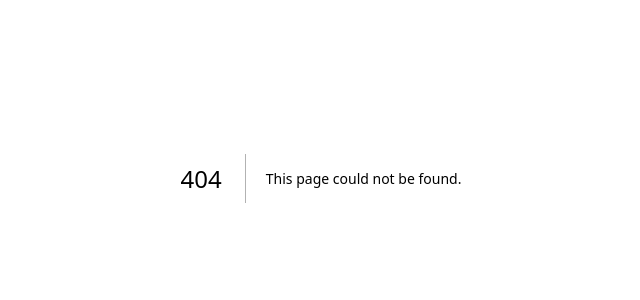
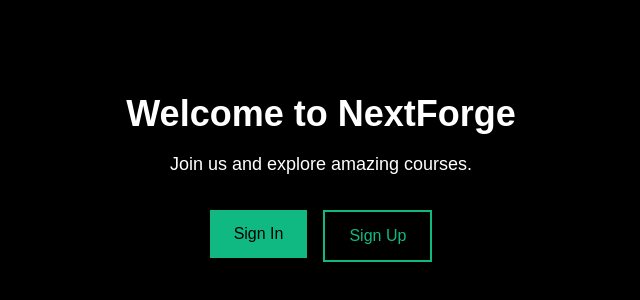
Before and after one commit to bribloom/NextForge2.0, a Next.js app: page /landingpage in a window 1280 px wide. Before the commit this address had no page. Shown: the part 222-522 px from the top of the page, without its empty margins (319-959 px from the left). Built offline with nearby package versions, Linux system fonts and the light colour scheme.

Commit message:
Added: Landing Page

```diff
--- a/app/(dashboard)/(routes)/(root)/page.tsx
+++ b/app/(dashboard)/(routes)/(root)/page.tsx
@@ -13,8 +13,9 @@ export default async function Dashboard() {
     const { userId } = auth();
 
     if(!userId) {
-        return redirect("/sign-in");
+        return redirect("/");
     }
+        //
 
     const {
         completedCourses,
--- /dev/null
+++ b/app/landingpage/page.tsx
@@ -0,0 +1,27 @@
+// app/landing/page.tsx
+
+import { SignIn, SignUp } from "@clerk/nextjs";
+import Link from "next/link";
+
+const LandingPage = () => {
+    return (
+        <div className="flex flex-col items-center justify-center h-screen bg-black text-white">
+            <h1 className="text-4xl font-bold mb-4">Welcome to NextForge</h1>
+            <p className="text-lg mb-8">Join us and explore amazing courses.</p>
+            <div className="flex space-x-4">
+                <Link href="/sign-in">
+                    <button className="px-6 py-3 bg-emerald-500 text-black rounded-md hover:bg-emerald-400 transition">
+                        Sign In
+                    </button>
+                </Link>
+                <Link href="/sign-up">
+                    <button className="px-6 py-3 border-2 border-emerald-500 text-emerald-500 rounded-md hover:bg-emerald-500 hover:text-black transition">
+                        Sign Up
+                    </button>
+                </Link>
+            </div>
+        </div>
+    );
+};
+
+export default LandingPage;
--- a/app/layout.tsx
+++ b/app/layout.tsx
@@ -4,6 +4,7 @@ import "./globals.css";
 import { ClerkProvider } from "@clerk/nextjs";
 import { ToastProvider } from "@/components/providers/toaster-provider";
 import { ConfettiProvider } from "@/components/providers/confetti-provider";
+import LandingPage from "./landingpage/page";
 
 
 const geistSans = localFont({
@@ -35,7 +36,8 @@ export default function RootLayout({
           <ConfettiProvider/>
           <ToastProvider/>
 
-        {children}
+          {children}
+
       </body>
     </html>
     </ClerkProvider>
--- a/package.json
+++ b/package.json
@@ -15,7 +15,7 @@
     "@hookform/resolvers": "^3.9.0",
     "@mux/mux-node": "^7.3.1",
     "@mux/mux-player-react": "^3.0.0",
-    "@prisma/client": "^5.20.0",
+    "@prisma/client": "^5.22.0",
     "@radix-ui/react-alert-dialog": "^1.1.2",
     "@radix-ui/react-checkbox": "^1.1.2",
     "@radix-ui/react-dialog": "^1.1.1",
@@ -57,7 +57,7 @@
     "eslint": "^8",
     "eslint-config-next": "14.2.10",
     "postcss": "^8",
-    "prisma": "^5.19.1",
+    "prisma": "^5.22.0",
     "tailwindcss": "^3.4.1",
     "typescript": "^5"
   }
```
Also changed, not shown: 1 other file (tests, documents, lock files or other folders).
